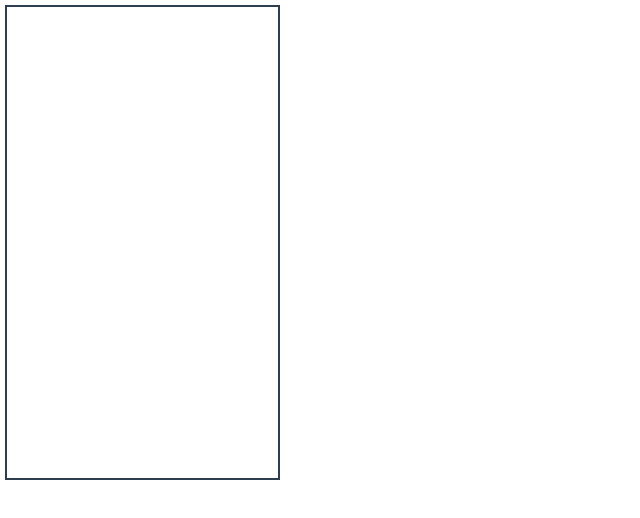
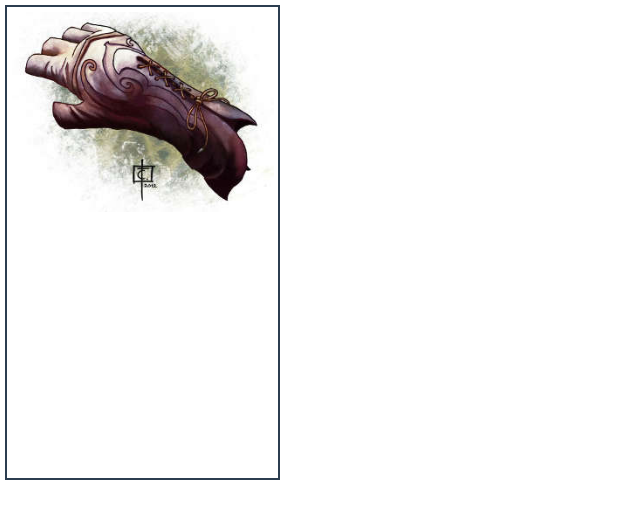
Before and after one commit to SimonThordal/item_maker, a Vue app: page / in a window 1280 px wide. Shown: the top 518 px of the page, without its empty margins (0-640 px from the left). Built offline with nearby package versions, Linux system fonts and the light colour scheme.

Commit message:
Add an image to the card

```diff
--- a/src/components/Card.vue
+++ b/src/components/Card.vue
@@ -1,9 +1,17 @@
-<script></script>
+<script>
+export default {
+    data() {
+        return {
+            image_path: '/src/assets/images/test_image_rect.jpg'
+        }
+    }
+}
+</script>
 <template>
     <div class="card-container">
         <div class="card-body">
             <div class="image-container">
-                <img v-if="image_path" src="image_path">
+                <img v-if="image_path" :src="image_path">
             </div>
             <div class="text-container"></div>
         </div>
@@ -19,4 +27,11 @@
     border: 2px solid;
     padding: 5px;
 }
+.image-container {
+    max-height: 200px;
+}
+.image-container img {
+    max-height: inherit;
+    object-fit: scale-down;
+}
 </style>
```
Also changed, not shown: src/assets/images/test_image_rect.jpg (added), 1 other file (tests, documents, lock files or other folders).
